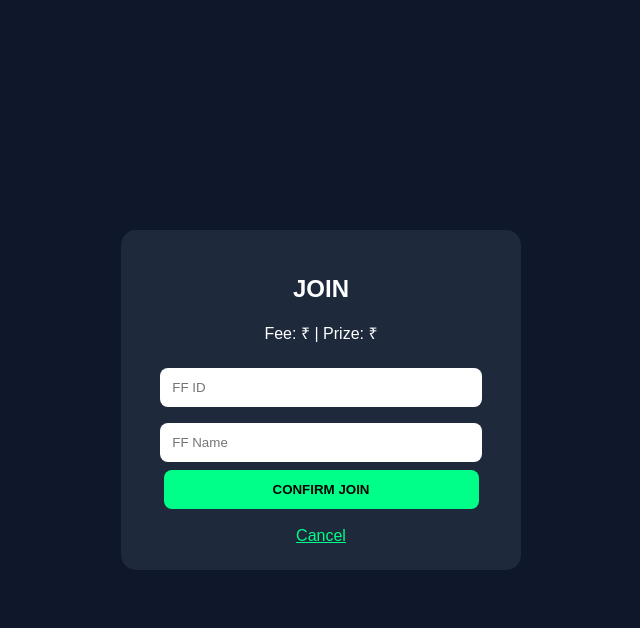
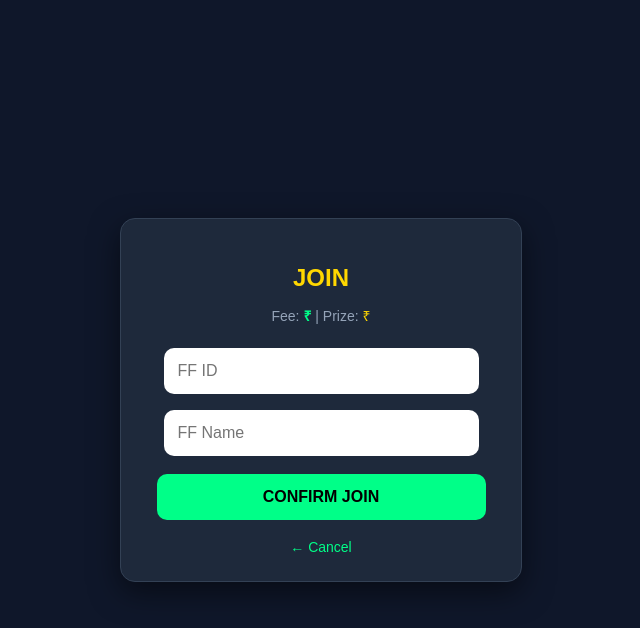
Before and after one commit to kothapallisravankumar05-art/sd-tournments, a Flask app: template templates/join.html in a window 1280 px wide. Shown: the top 628 px of the page, without its empty margins (319-959 px from the left). Run offline with Flask 3, Linux system fonts and the light colour scheme; the template is opened without the code that fills it, so the values that code supplies are empty; some libraries are stand-ins or nearby versions.

Commit message:
Update join.html

```diff
--- a/templates/join.html
+++ b/templates/join.html
@@ -1 +1,94 @@
-<!DOCTYPE html><html><head><meta name="viewport" content="width=device-width, initial-scale=1"><style>body{background:#0f172a;color:#fff;font-family:Arial;display:flex;justify-content:center;align-items:center;height:100vh;margin:0}.box{background:#1e293b;padding:25px;border-radius:15px;width:90%;max-width:350px;text-align:center}input{padding:12px;border-radius:8px;border:none;margin:8px;width:85%}button{padding:12px 20px;background:#00ff88;border:none;border-radius:8px;font-weight:900;width:90%}</style></head><body><div class="box"><h2>JOIN {{tour[1]}}</h2><p>Fee: ₹{{tour[5]}} | Prize: ₹{{tour[6]}}</p><form method="POST"><input name="ff_id" placeholder="FF ID" required><br><input name="ff_name" placeholder="FF Name" required><br><button>CONFIRM JOIN</button></form><br><a href="/" style="color:#00ff88">Cancel</a></div></body></html>
+<!DOCTYPE html>
+<html>
+<head>
+    <meta name="viewport" content="width=device-width, initial-scale=1">
+    <title>Join {{ tour[1] }}</title>
+    <style>
+        body {
+            background: #0f172a;
+            color: #fff;
+            font-family: Arial;
+            display: flex;
+            justify-content: center;
+            align-items: center;
+            height: 100vh;
+            margin: 0;
+        }
+       .box {
+            background: #1e293b;
+            padding: 25px;
+            border-radius: 15px;
+            width: 90%;
+            max-width: 350px;
+            text-align: center;
+            border: 1px solid #334155;
+            box-shadow: 0 10px 30px rgba(0,0,0,0.5);
+        }
+        h2 {
+            color: gold;
+            margin-bottom: 5px;
+        }
+       .info {
+            color: #94a3b8;
+            font-size: 14px;
+            margin-bottom: 15px;
+        }
+       .fee {
+            color: #00ff88;
+            font-weight: bold;
+        }
+        input {
+            padding: 14px;
+            border-radius: 10px;
+            border: none;
+            margin: 8px 0;
+            width: 90%;
+            font-size: 16px;
+            box-sizing: border-box;
+            outline: none;
+        }
+        button {
+            padding: 14px 20px;
+            background: #00ff88;
+            color: #000;
+            border: none;
+            border-radius: 10px;
+            font-weight: 900;
+            width: 94%;
+            font-size: 16px;
+            cursor: pointer;
+            margin-top: 10px;
+        }
+        button:hover {
+            background: #00e67a;
+        }
+        a {
+            color: #00ff88;
+            text-decoration: none;
+            font-size: 14px;
+        }
+    </style>
+</head>
+<body>
+
+    <div class="box">
+        <h2>JOIN {{ tour[1] }}</h2>
+        <p class="info">
+            Fee: <span class="fee">₹{{ tour[5] }}</span> |
+            Prize: <span style="color:gold">₹{{ tour[6] }}</span>
+        </p>
+
+        <form method="POST">
+            <input name="ff_id" placeholder="FF ID" required>
+            <br>
+            <input name="ff_name" placeholder="FF Name" required>
+            <br>
+            <button type="submit">CONFIRM JOIN</button>
+        </form>
+
+        <br>
+        <a href="/">← Cancel</a>
+    </div>
+
+</body>
+</html>
```
